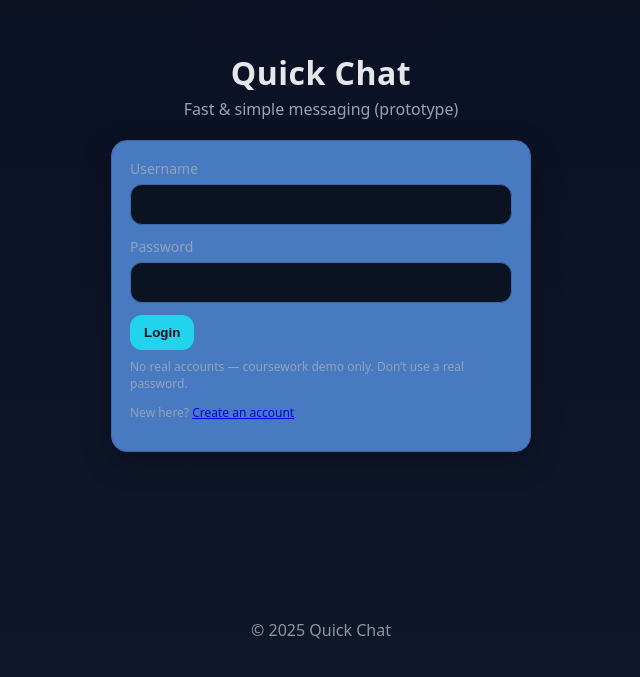
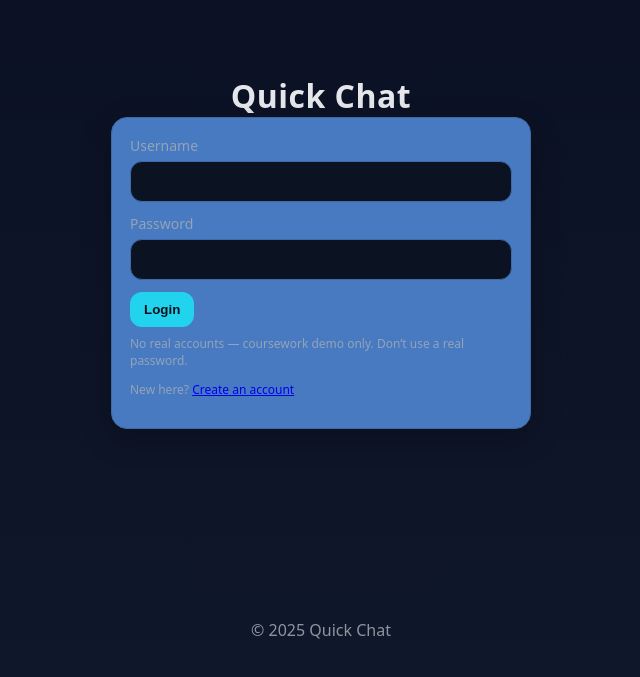
Before and after one commit to Amoomo321/Quick-chat, a plain HTML site: page index.html in a window 1280 px wide. Shown: the part 113-790 px from the top of the page, without its empty margins (319-959 px from the left). Drawn offline with Linux system fonts and the light colour scheme.

Commit message:
Update index.html

```diff
--- a/index.html
+++ b/index.html
@@ -10,7 +10,7 @@
 <body>
   <main class="container auth">
     <h1 class="brand">Quick Chat</h1>
-    <p class="subtitle">Fast & simple messaging (prototype)</p>
+
 
     <form id="loginForm" class="card">
       <div class="field">
```
